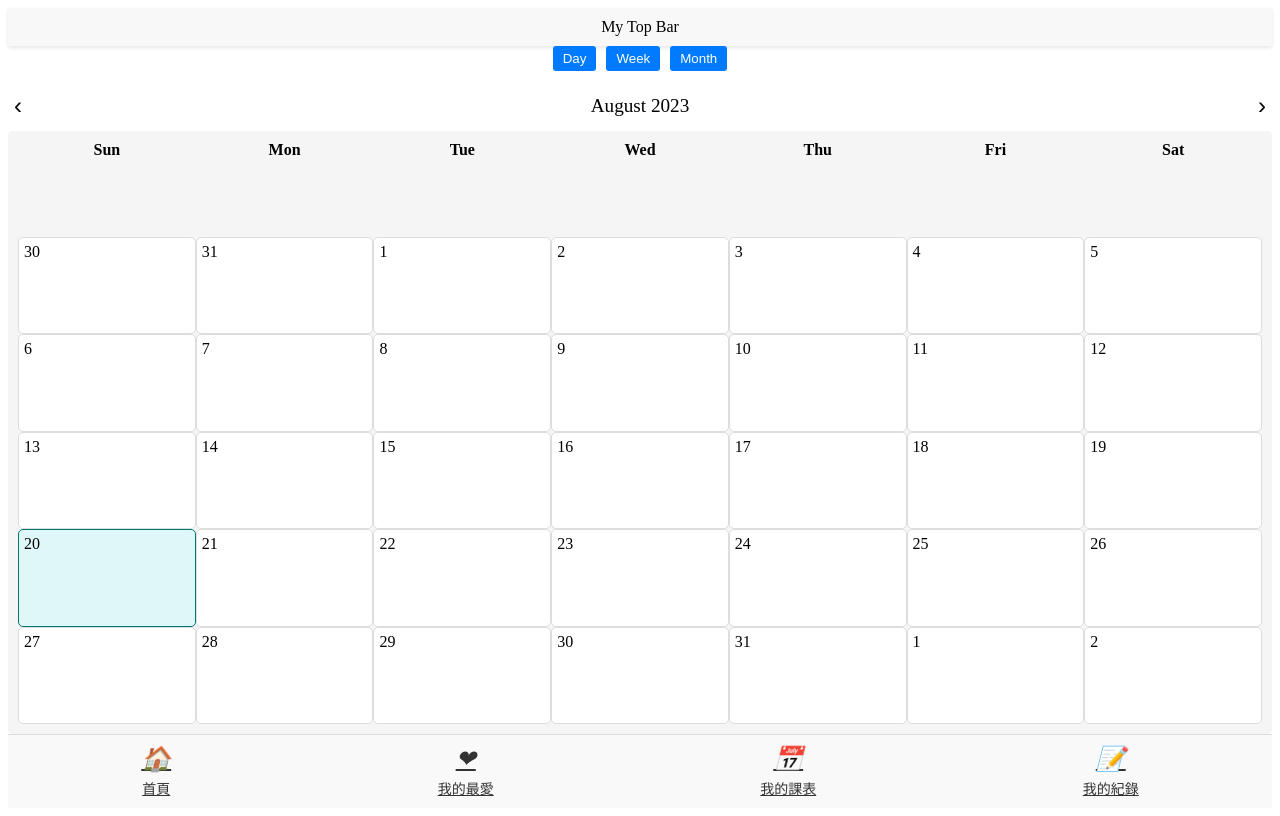
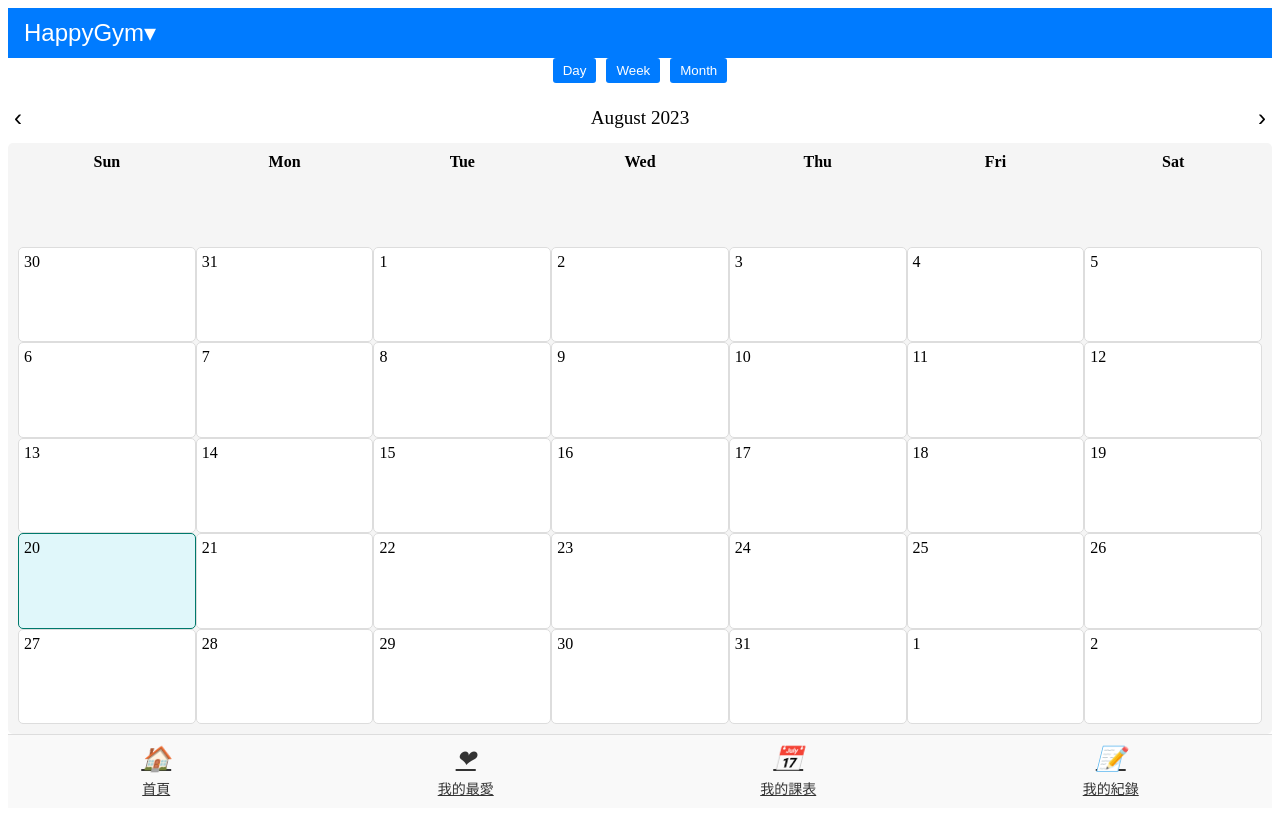
Before and after one commit to TurtleGods/WebAngular, an Angular app: page /main in a window 1280 px wide. Built offline with nearby package versions, Linux system fonts and the light colour scheme.

Commit message:
[feat] 加入Top bar happyGym Title

```diff
--- a/src/app/main/topbar/topbar.component.css
+++ b/src/app/main/topbar/topbar.component.css
@@ -1,6 +1,46 @@
-.top-bar {
-    background-color: #f8f8f8;
-    padding: 10px;
-    text-align: center;
-    box-shadow: 0 2px 4px rgba(0, 0, 0, 0.1);
+.topbar {
+  display: flex;
+  align-items: center;
+  padding: 10px;
+  background-color: #007bff;
+  color: #fff;
+}
+
+.title-dropdown {
+  position: relative;
+}
+
+.title-button {
+  background: none;
+  border: none;
+  color: inherit;
+  font-size: 1.5em;
+  cursor: pointer;
+  display: flex;
+  align-items: center;
+
+  &:hover {
+    text-decoration: underline;
   }
+}
+
+.dropdown-content {
+  display: block;
+  position: absolute;
+  background-color: #fff;
+  color: #000;
+  min-width: 160px;
+  box-shadow: 0px 8px 16px 0px rgba(0,0,0,0.2);
+  z-index: 1;
+  margin-top: 5px;
+
+  div {
+    padding: 12px 16px;
+    cursor: pointer;
+
+    &:hover {
+      background-color: #007bff;
+      color: #fff;
+    }
+  }
+}
--- a/src/app/main/topbar/topbar.component.html
+++ b/src/app/main/topbar/topbar.component.html
@@ -1,4 +1,11 @@
-<div class="top-bar">
-    <!-- Top bar content, like logo or navigation -->
-    My Top Bar
+<div class="topbar">
+  <div class="title-dropdown">
+    <button class="title-button" (click)="toggleDropdown()">
+      {{ selectedTitle }} <span>&#9662;</span> <!-- Down arrow for dropdown -->
+    </button>
+    <div *ngIf="dropdownOpen" class="dropdown-content">
+      <div (click)="selectTitle('User')">User</div>
+      <div (click)="selectTitle('Coach')">Coach</div>
+    </div>
   </div>
+</div>
--- a/src/app/main/topbar/topbar.component.ts
+++ b/src/app/main/topbar/topbar.component.ts
@@ -1,12 +1,23 @@
+import { CommonModule } from '@angular/common';
 import { Component } from '@angular/core';
 
 @Component({
   selector: 'app-topbar',
   standalone: true,
-  imports: [],
+  imports: [CommonModule],
   templateUrl: './topbar.component.html',
   styleUrl: './topbar.component.css'
 })
 export class TopbarComponent {
+  selectedTitle: string = 'HappyGym';
+  dropdownOpen: boolean = false;
 
+  selectTitle(title: string) {
+    this.selectedTitle = title;
+    this.dropdownOpen = false;
+  }
+
+  toggleDropdown() {
+    this.dropdownOpen = !this.dropdownOpen;
+  }
 }
```
